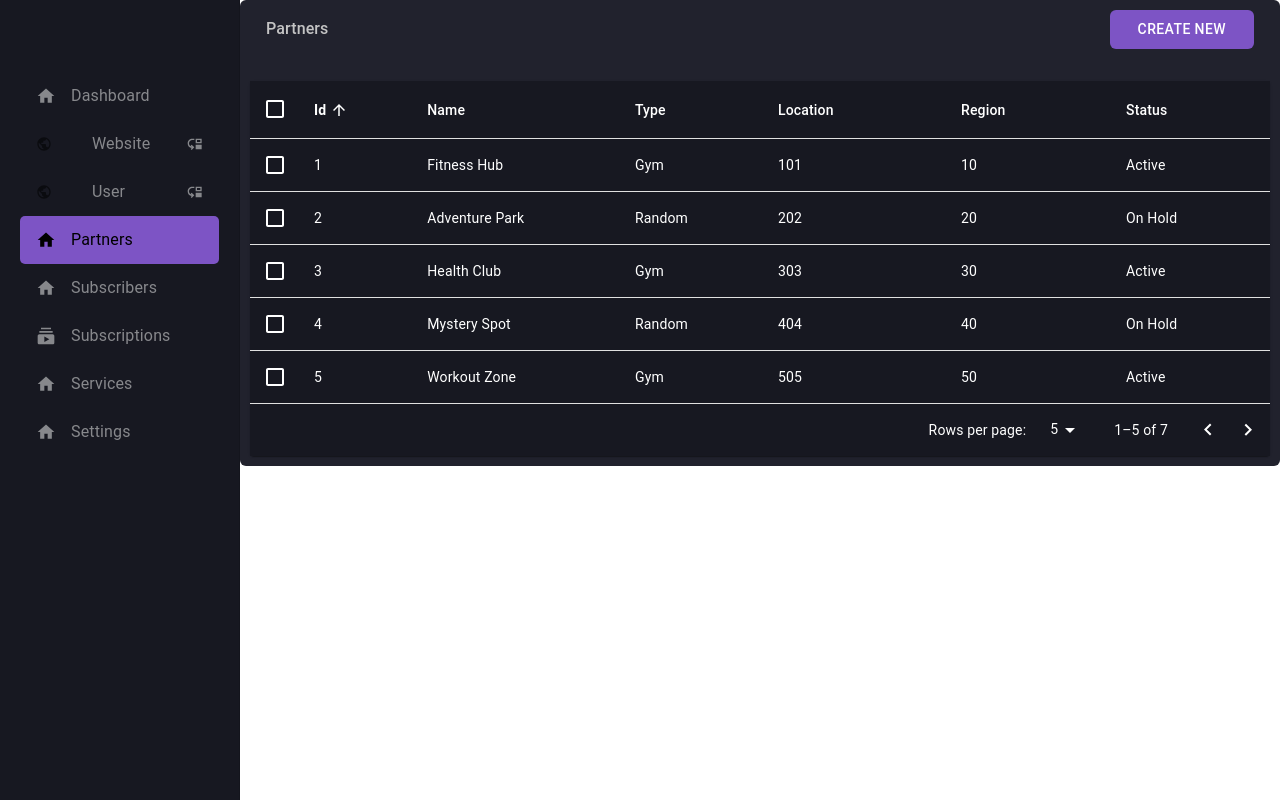
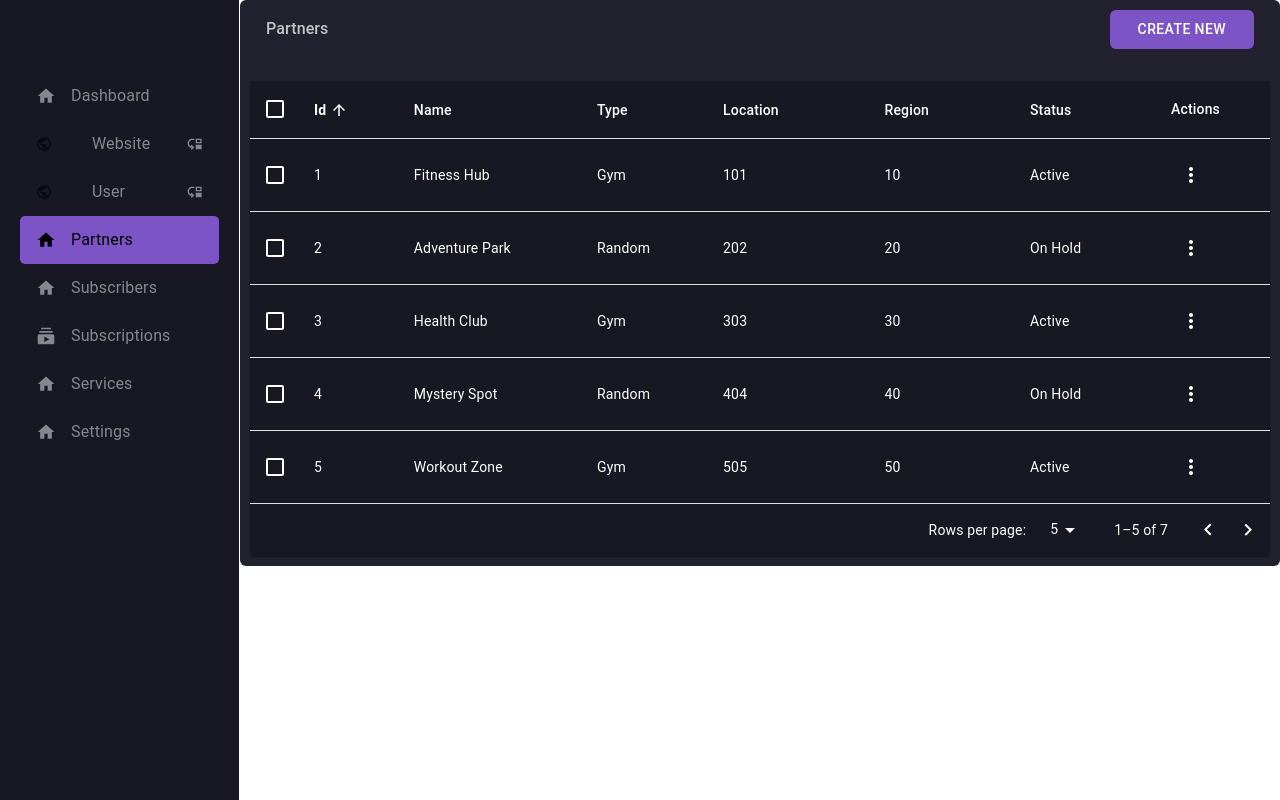
Before and after one commit to talha7t/mou-fit-admin, a Next.js app: page /partners in a window 1280 px wide. Built offline with nearby package versions, Linux system fonts and the light colour scheme.

Commit message:
Added actions column to table

```diff
--- a/components/Sections/SharedSections/SideBarComp.jsx
+++ b/components/Sections/SharedSections/SideBarComp.jsx
@@ -164,7 +164,7 @@ const SidebarComp = (props) => {
                     '& .MuiDrawer-paper': { boxSizing: 'border-box', width: drawerWidth },
                     '& .MuiPaper-root': {
                         backgroundColor: '#171821',
-                        color: '#87888C'
+                        color: '#87888C',
                     },
                 }}
             >
@@ -180,7 +180,8 @@ const SidebarComp = (props) => {
                     '& .MuiDrawer-paper': { boxSizing: 'border-box', width: drawerWidth },
                     '& .MuiPaper-root': {
                         backgroundColor: '#171821',
-                        color: '#87888C'
+                        color: '#87888C',
+                        borderRight: '0.5px solid white !important',
                     },
                 }}
                 open
--- a/components/Widgets/SharedWidgets/Tables/ListingsTable.jsx
+++ b/components/Widgets/SharedWidgets/Tables/ListingsTable.jsx
@@ -10,7 +10,26 @@ import {
     TablePagination,
     Checkbox,
     Paper,
+    IconButton,
+    Menu,
+    MenuItem,
 } from '@mui/material';
+import MoreVertIcon from '@mui/icons-material/MoreVert';
+
+// constants
+const tableHeaderCellStyles = {
+    color: 'white',
+    '&.Mui-active': {
+        color: 'white',
+        fontWeight: '700'
+    },
+    '&:hover': {
+        color: 'white'
+    },
+    "& .MuiTableSortLabel-icon": { color: 'white !important' },
+    "& .MuiTableSortLabel-iconDirectionAsc": { color: 'white !important' },
+    "& .MuiTableSortLabel-iconDirectionDesc	": { color: 'white !important' },
+}
 
 // Function to compare values for sorting
 function descendingComparator(a, b, orderBy) {
@@ -48,6 +67,8 @@ const ReusableTable = ({ columns, data }) => {
     const [selected, setSelected] = useState([]);
     const [page, setPage] = useState(0);
     const [rowsPerPage, setRowsPerPage] = useState(5);
+    const [anchorEl, setAnchorEl] = useState(null);
+    const [currentRowId, setCurrentRowId] = useState(null);
 
     // Handle sorting request
     const handleRequestSort = (property) => (event) => {
@@ -98,6 +119,30 @@ const ReusableTable = ({ columns, data }) => {
         setPage(0);
     };
 
+    // Handle menu open
+    const handleMenuOpen = (event, id) => {
+        setAnchorEl(event.currentTarget);
+        setCurrentRowId(id);
+    };
+
+    // Handle menu close
+    const handleMenuClose = () => {
+        setAnchorEl(null);
+        setCurrentRowId(null);
+    };
+
+    // Handle edit action
+    const handleEdit = () => {
+        // onEdit(currentRowId);
+        handleMenuClose();
+    };
+
+    // Handle delete action
+    const handleDelete = () => {
+        // onDelete(currentRowId);
+        handleMenuClose();
+    };
+
     // Check if a row is selected
     const isSelected = (id) => selected.indexOf(id) !== -1;
 
@@ -122,24 +167,13 @@ const ReusableTable = ({ columns, data }) => {
                                         active={orderBy === column.id}
                                         direction={orderBy === column.id ? order : 'asc'}
                                         onClick={handleRequestSort(column.id)}
-                                        sx={{
-                                            color: 'white',
-                                            '&.Mui-active': {
-                                                color: 'white',
-                                                fontWeight: '700'
-                                            },
-                                            '&:hover': {
-                                                color: 'white'
-                                            },
-                                            "& .MuiTableSortLabel-icon": {color: 'white !important'},
-                                            "& .MuiTableSortLabel-iconDirectionAsc": {color: 'white !important'},
-                                            "& .MuiTableSortLabel-iconDirectionDesc	": {color: 'white !important'},
-                                        }}
+                                        sx={tableHeaderCellStyles}
                                     >
                                         {column.label}
                                     </TableSortLabel>
                                 </TableCell>
                             ))}
+                            <TableCell sx={tableHeaderCellStyles}>Actions</TableCell>
                         </TableRow>
                     </TableHead>
                     <TableBody>
@@ -170,6 +204,23 @@ const ReusableTable = ({ columns, data }) => {
                                         {columns.map((column) => (
                                             <TableCell sx={{ color: 'white' }} key={column.id}>{row[column.id]}</TableCell>
                                         ))}
+
+                                        <TableCell>
+                                            <IconButton onClick={(event) => handleMenuOpen(event, row.id)}>
+                                                <MoreVertIcon sx={{ color: 'white' }} />
+                                            </IconButton>
+                                            <Menu
+                                                anchorEl={anchorEl}
+                                                open={Boolean(anchorEl) && currentRowId === row.id}
+                                                onClose={handleMenuClose}
+                                                sx={{
+                                                    "& .MuiMenu-paper": { backgroundColor: '#7D54C5' }
+                                                }}
+                                            >
+                                                <MenuItem sx={{ color: '#fff' }} onClick={handleEdit}>Edit</MenuItem>
+                                                <MenuItem sx={{ color: 'red' }} onClick={handleDelete}>Delete</MenuItem>
+                                            </Menu>
+                                        </TableCell>
                                     </TableRow>
                                 );
                             })}
```
